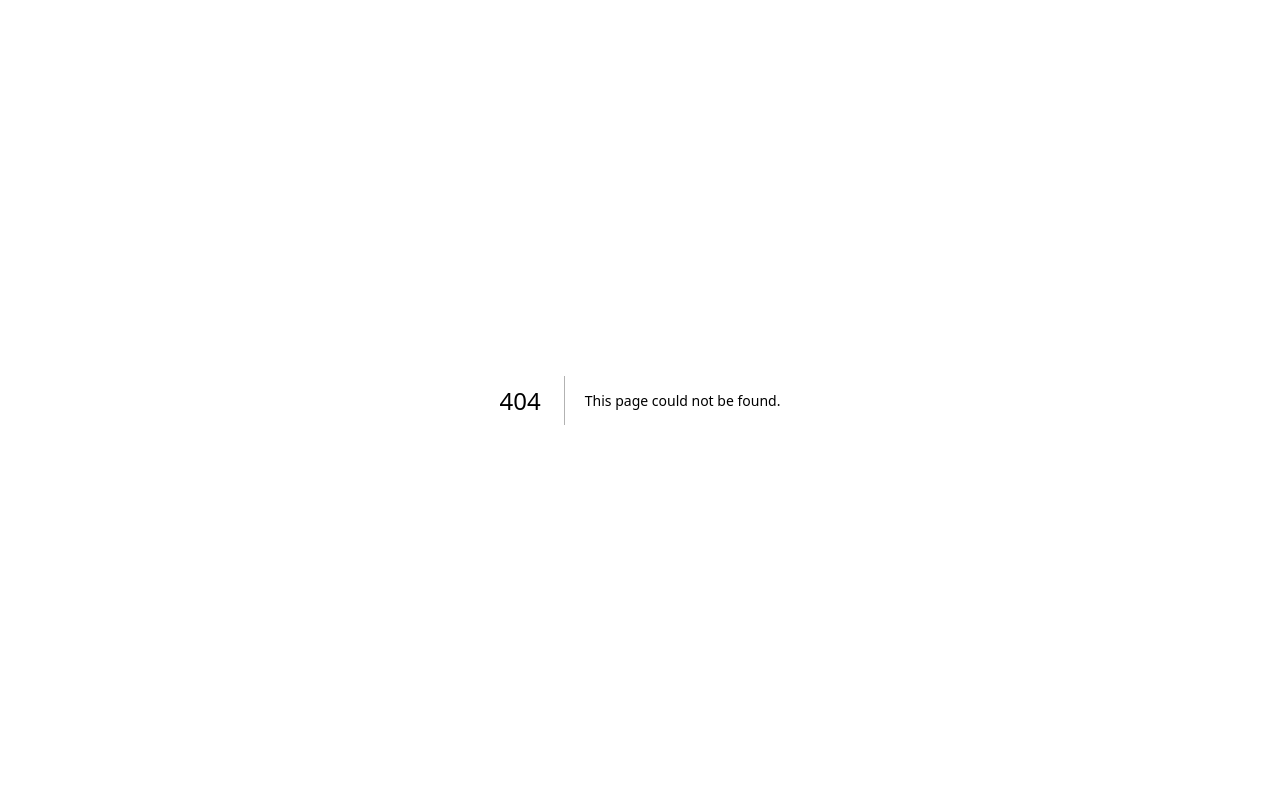
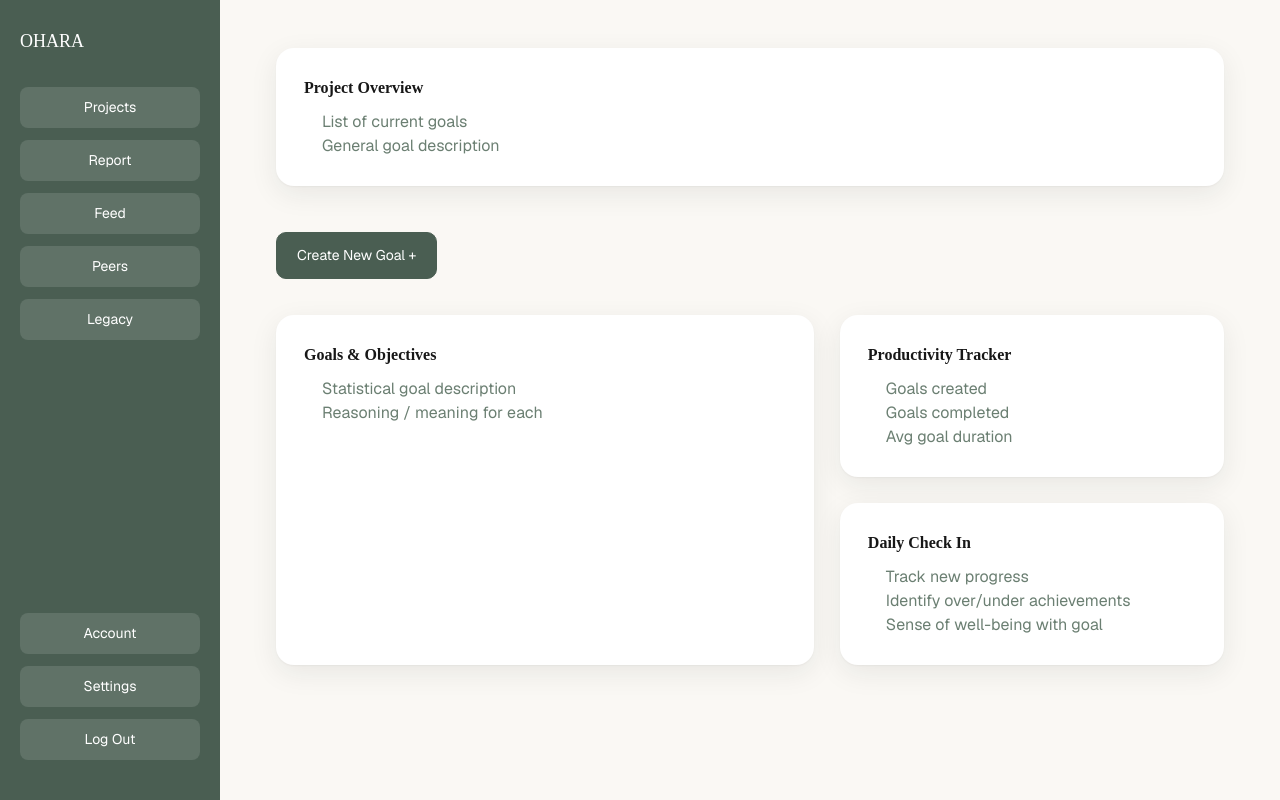
Before and after one commit to J-Carrera/ohara, a Next.js app: page /project in a window 1280 px wide. Before the commit this address had no page. Built offline with nearby package versions, Linux system fonts and the light colour scheme.

Commit message:
Added project page

```diff
--- /dev/null
+++ b/app/project/page.tsx
@@ -0,0 +1,188 @@
+export default function ProjectBoard() {
+  return (
+    <>
+      <style>{`
+        :root {
+          --sage: #4A5E52;
+          --sage-light: #6B7F72;
+          --sage-pale: #EBF0EC;
+          --cream: #FAF8F4;
+          --ink: #1C2420;
+          --gold: #C8A96E;
+        }
+
+        body {
+          background: var(--cream);
+          font-family: 'Geist', sans-serif;
+        }
+
+        .layout {
+          display: flex;
+          min-height: 100vh;
+        }
+
+        /* Sidebar */
+
+        .sidebar {
+          width: 220px;
+          background: var(--sage);
+          color: white;
+          padding: 28px 20px;
+          display: flex;
+          flex-direction: column;
+          justify-content: space-between;
+        }
+
+        .brand {
+          font-family: 'Fraunces', serif;
+          font-size: 18px;
+          margin-bottom: 32px;
+        }
+
+        .nav button {
+          width: 100%;
+          margin-bottom: 12px;
+          padding: 10px;
+          border: none;
+          border-radius: 8px;
+          background: rgba(255,255,255,0.12);
+          color: white;
+          cursor: pointer;
+          font-size: 14px;
+        }
+
+        .nav button:hover {
+          background: rgba(255,255,255,0.22);
+        }
+
+        /* Main */
+
+        .main {
+          flex: 1;
+          padding: 48px 56px;
+        }
+
+        .card {
+          background: white;
+          border-radius: 18px;
+          padding: 28px;
+          box-shadow:
+            0 1px 2px rgba(28,36,32,0.04),
+            0 8px 28px rgba(28,36,32,0.08);
+        }
+
+        .overview {
+          margin-bottom: 28px;
+        }
+
+        .create-btn {
+          margin: 18px 0 36px;
+          padding: 12px 20px;
+          border-radius: 10px;
+          border: 1px solid var(--sage);
+          background: var(--sage);
+          color: white;
+          font-size: 14px;
+          cursor: pointer;
+        }
+
+        .create-btn:hover {
+          background: var(--ink);
+        }
+
+        /* grid layout */
+
+        .grid {
+          display: grid;
+          grid-template-columns: 1.4fr 1fr;
+          gap: 26px;
+        }
+
+        .right-stack {
+          display: flex;
+          flex-direction: column;
+          gap: 26px;
+        }
+
+        h2 {
+          font-family: 'Fraunces', serif;
+          font-weight: 600;
+          margin-bottom: 10px;
+        }
+
+        ul {
+          padding-left: 18px;
+          color: var(--sage-light);
+        }
+      `}</style>
+
+      <div className="layout">
+        {/* Sidebar */}
+
+        <div className="sidebar">
+          <div>
+            <div className="brand">OHARA</div>
+
+            <div className="nav">
+              <button>Projects</button>
+              <button>Report</button>
+              <button>Feed</button>
+              <button>Peers</button>
+              <button>Legacy</button>
+            </div>
+          </div>
+
+          <div className="nav">
+            <button>Account</button>
+            <button>Settings</button>
+            <button>Log Out</button>
+          </div>
+        </div>
+
+        {/* Main */}
+
+        <div className="main">
+          <div className="card overview">
+            <h2>Project Overview</h2>
+            <ul>
+              <li>List of current goals</li>
+              <li>General goal description</li>
+            </ul>
+          </div>
+
+          <button className="create-btn">Create New Goal +</button>
+
+          <div className="grid">
+            <div className="card">
+              <h2>Goals & Objectives</h2>
+              <ul>
+                <li>Statistical goal description</li>
+                <li>Reasoning / meaning for each</li>
+              </ul>
+            </div>
+
+            <div className="right-stack">
+              <div className="card">
+                <h2>Productivity Tracker</h2>
+                <ul>
+                  <li>Goals created</li>
+                  <li>Goals completed</li>
+                  <li>Avg goal duration</li>
+                </ul>
+              </div>
+
+              <div className="card">
+                <h2>Daily Check In</h2>
+                <ul>
+                  <li>Track new progress</li>
+                  <li>Identify over/under achievements</li>
+                  <li>Sense of well-being with goal</li>
+                </ul>
+              </div>
+            </div>
+          </div>
+        </div>
+      </div>
+    </>
+  );
+}
```
